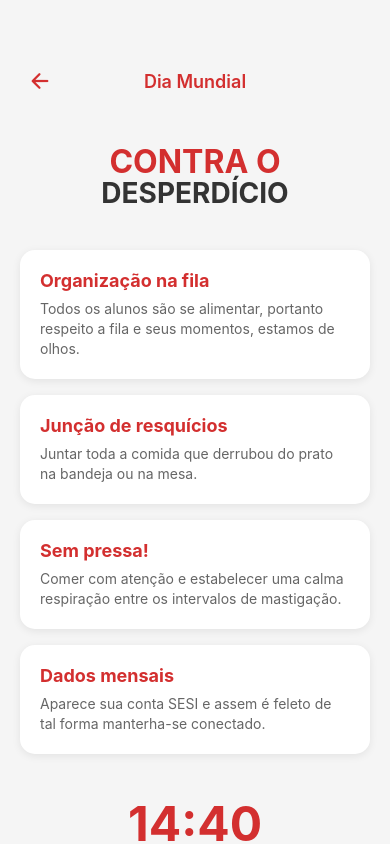
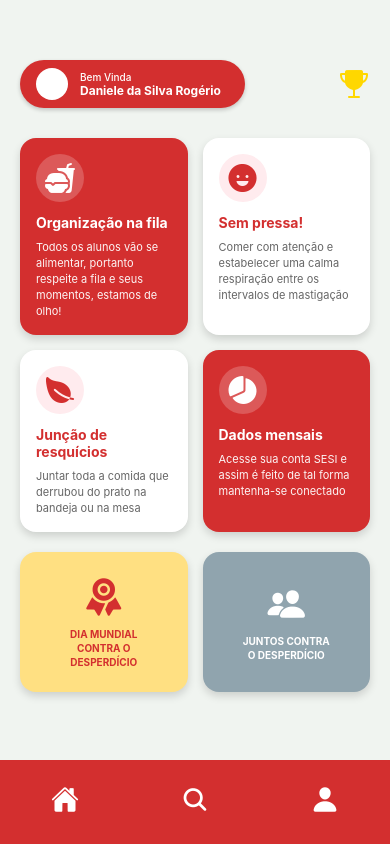
Before and after one commit to Vini-cods/sesi, a React Native app: screen /DiaMundialContraDesperdicio in a window 390 px wide. Built offline with nearby package versions, Linux system fonts and the light colour scheme.

Commit message:
Enhance DiaMundialContraDesperdicioScreen and TelaDesperdicioScreen: add dynamic card rendering and improve navigation handling

```diff
--- a/DiaMundialContraDesperdicioScreen.js
+++ b/DiaMundialContraDesperdicioScreen.js
@@ -4,183 +4,344 @@ import { Ionicons } from '@expo/vector-icons';
 
 const { width: screenWidth } = Dimensions.get('window');
 
-const DiaMundialContraDesperdicioScreen = ({ navigation }) => {
+const DiaMundialContraDesperdicioScreen = ({ navigation, route }) => {
+
+    const cardsDisponiveis = [
+        {
+            id: 1,
+            title: 'Organização na fila',
+            description: 'Todos os alunos vão se alimentar, portanto respeite a fila e seus momentos, estamos de olho!',
+            icon: 'fast-food',
+            color: 'red'
+        },
+        {
+            id: 2,
+            title: 'Sem pressa!',
+            description: 'Comer com atenção e estabelecer uma calma respiração entre os intervalos de mastigação',
+            icon: 'happy',
+            color: 'white'
+        },
+        {
+            id: 3,
+            title: 'Junção de resquícios',
+            description: 'Juntar toda a comida que derrubou do prato na bandeja ou na mesa',
+            icon: 'leaf',
+            color: 'white'
+        },
+        {
+            id: 4,
+            title: 'Dados mensais',
+            description: 'Acesse sua conta SESI e assim é feito de tal forma mantenha-se conectado',
+            icon: 'pie-chart',
+            color: 'red'
+        }
+    ];
+
+    const handleCardPress = (card) => {
+        // Navega de volta para TelaDesperdicio substituindo o card do Dia Mundial
+        navigation.navigate('TelaDesperdicio', {
+            cardDiaMundialSelecionado: card
+        });
+    };
+
     return (
         <View style={styles.container}>
-            <StatusBar barStyle="dark-content" backgroundColor="#F5F5F5" />
+            <StatusBar barStyle="dark-content" backgroundColor="#F0F4F0" translucent />
 
-            {/* Header */}
-            <View style={styles.header}>
-                <TouchableOpacity
-                    style={styles.backButton}
-                    onPress={() => navigation.goBack()}
+            <View style={styles.backgroundContainer}>
+                <ScrollView
+                    style={styles.scrollView}
+                    showsVerticalScrollIndicator={false}
+                    contentContainerStyle={styles.scrollContent}
                 >
-                    <Ionicons name="arrow-back" size={24} color="#D32F2F" />
-                </TouchableOpacity>
-                <Text style={styles.headerTitle}>Dia Mundial</Text>
-                <View style={styles.placeholder} />
-            </View>
-
-            <ScrollView
-                style={styles.content}
-                showsVerticalScrollIndicator={false}
-                contentContainerStyle={styles.scrollContent}
-            >
-                {/* Título Principal */}
-                <View style={styles.titleContainer}>
-                    <Text style={styles.mainTitle}>CONTRA O</Text>
-                    <Text style={styles.mainSubtitle}>DESPERDÍCIO</Text>
-                </View>
-
-                {/* Cards de Informações */}
-                <View style={styles.infoCards}>
-                    {/* Card Organização na fila */}
-                    <View style={styles.infoCard}>
-                        <Text style={styles.cardTitle}>Organização na fila</Text>
-                        <Text style={styles.cardText}>
-                            Todos os alunos são se alimentar, portanto respeito a fila e seus momentos, estamos de olhos.
-                        </Text>
+                    {/* Header com badge */}
+                    <View style={styles.header}>
+                        <View style={styles.badge}>
+                            <View style={styles.avatarCircle} />
+                            <View style={styles.badgeTextContainer}>
+                                <Text style={styles.badgeLabel}>Bem Vinda</Text>
+                                <Text style={styles.badgeName}>Daniele da Silva Rogério</Text>
+                            </View>
+                        </View>
+                        <View style={styles.headerIcons}>
+                            <Ionicons name="trophy" size={32} color="#FFD700" />
+                        </View>
                     </View>
 
-                    {/* Card Junção de resquícios */}
-                    <View style={styles.infoCard}>
-                        <Text style={styles.cardTitle}>Junção de resquícios</Text>
-                        <Text style={styles.cardText}>
-                            Juntar toda a comida que derrubou do prato na bandeja ou na mesa.
-                        </Text>
+                    {/* Grade de Cards 2x2 */}
+                    <View style={styles.cardsGrid}>
+                        {/* Linha 1 */}
+                        <View style={styles.cardRow}>
+                            <TouchableOpacity
+                                style={[styles.card, styles.cardRed]}
+                                onPress={() => handleCardPress(cardsDisponiveis[0])}
+                            >
+                                <View style={styles.cardIconContainer}>
+                                    <Ionicons name="fast-food" size={32} color="#FFF" />
+                                </View>
+                                <Text style={styles.cardTitle}>Organização na fila</Text>
+                                <Text style={styles.cardDescription}>
+                                    Todos os alunos vão se alimentar, portanto respeite a fila e seus momentos, estamos de olho!
+                                </Text>
+                            </TouchableOpacity>
+
+                            <TouchableOpacity
+                                style={[styles.card, styles.cardWhite]}
+                                onPress={() => handleCardPress(cardsDisponiveis[1])}
+                            >
+                                <View style={[styles.cardIconContainer, styles.cardIconRed]}>
+                                    <Ionicons name="happy" size={32} color="#D32F2F" />
+                                </View>
+                                <Text style={[styles.cardTitle, styles.cardTitleRed]}>Sem pressa!</Text>
+                                <Text style={styles.cardDescriptionDark}>
+                                    Comer com atenção e estabelecer uma calma respiração entre os intervalos de mastigação
+                                </Text>
+                            </TouchableOpacity>
+                        </View>
+
+                        {/* Linha 2 */}
+                        <View style={styles.cardRow}>
+                            <TouchableOpacity
+                                style={[styles.card, styles.cardWhite]}
+                                onPress={() => handleCardPress(cardsDisponiveis[2])}
+                            >
+                                <View style={[styles.cardIconContainer, styles.cardIconRed]}>
+                                    <Ionicons name="leaf" size={32} color="#D32F2F" />
+                                </View>
+                                <Text style={[styles.cardTitle, styles.cardTitleRed]}>Junção de resquícios</Text>
+                                <Text style={styles.cardDescriptionDark}>
+                                    Juntar toda a comida que derrubou do prato na bandeja ou na mesa
+                                </Text>
+                            </TouchableOpacity>
+
+                            <TouchableOpacity
+                                style={[styles.card, styles.cardRed]}
+                                onPress={() => handleCardPress(cardsDisponiveis[3])}
+                            >
+                                <View style={styles.cardIconContainer}>
+                                    <Ionicons name="pie-chart" size={32} color="#FFF" />
+                                </View>
+                                <Text style={styles.cardTitle}>Dados mensais</Text>
+                                <Text style={styles.cardDescription}>
+                                    Acesse sua conta SESI e assim é feito de tal forma mantenha-se conectado
+                                </Text>
+                            </TouchableOpacity>
+                        </View>
                     </View>
 
-                    {/* Card Sem pressa */}
-                    <View style={styles.infoCard}>
-                        <Text style={styles.cardTitle}>Sem pressa!</Text>
-                        <Text style={styles.cardText}>
-                            Comer com atenção e estabelecer uma calma respiração entre os intervalos de mastigação.
-                        </Text>
+                    {/* Imagens promocionais */}
+                    <View style={styles.promoSection}>
+                        <View style={[styles.promoCard, styles.promoCardYellow]}>
+                            <View style={styles.promoIconContainer}>
+                                <Ionicons name="ribbon" size={40} color="#D32F2F" />
+                            </View>
+                            <Text style={styles.promoText}>DIA MUNDIAL{'\n'}CONTRA O{'\n'}DESPERDÍCIO</Text>
+                        </View>
+                        <View style={[styles.promoCard, styles.promoCardGray]}>
+                            <View style={styles.promoIconContainer}>
+                                <Ionicons name="people" size={40} color="#FFF" />
+                            </View>
+                            <Text style={styles.promoTextWhite}>JUNTOS CONTRA{'\n'}O DESPERDÍCIO</Text>
+                        </View>
                     </View>
+                </ScrollView>
 
-                    {/* Card Dados mensais */}
-                    <View style={styles.infoCard}>
-                        <Text style={styles.cardTitle}>Dados mensais</Text>
-                        <Text style={styles.cardText}>
-                            Aparece sua conta SESI e assem é feleto de tal forma manterha-se conectado.
-                        </Text>
-                    </View>
+                {/* Bottom Navigation */}
+                <View style={styles.bottomNav}>
+                    <TouchableOpacity style={styles.navButton}>
+                        <Ionicons name="home" size={28} color="#FFF" />
+                    </TouchableOpacity>
+                    <TouchableOpacity style={styles.navButton}>
+                        <Ionicons name="search" size={28} color="#FFF" />
+                    </TouchableOpacity>
+                    <TouchableOpacity style={styles.navButton}>
+                        <Ionicons name="person" size={28} color="#FFF" />
+                    </TouchableOpacity>
                 </View>
-
-                {/* Horário */}
-                <View style={styles.timeContainer}>
-                    <Text style={styles.timeText}>14:40</Text>
-                </View>
-
-                {/* Rodapé */}
-                <View style={styles.footer}>
-                    <Text style={styles.footerText}>Sem Venda</Text>
-                    <Text style={styles.footerName}>Dancide da Silva Rogério</Text>
-                </View>
-            </ScrollView>
+            </View>
         </View>
     );
 };
 
+// Os styles permanecem os mesmos...
 const styles = StyleSheet.create({
     container: {
         flex: 1,
-        backgroundColor: '#F5F5F5',
+        backgroundColor: '#F0F4F0',
+    },
+    backgroundContainer: {
+        flex: 1,
+        width: '100%',
+        height: '100%',
+        backgroundColor: '#F0F4F0',
+    },
+    scrollView: {
+        flex: 1,
+    },
+    scrollContent: {
+        paddingTop: 60,
+        paddingHorizontal: 20,
+        paddingBottom: 100,
     },
     header: {
         flexDirection: 'row',
+        justifyContent: 'space-between',
         alignItems: 'center',
-        justifyContent: 'space-between',
-        paddingHorizontal: 20,
-        paddingTop: 60,
-        paddingBottom: 20,
-        backgroundColor: '#F5F5F5',
+        marginBottom: 30,
     },
-    backButton: {
-        padding: 8,
+    badge: {
+        flexDirection: 'row',
+        alignItems: 'center',
+        backgroundColor: '#D32F2F',
+        borderRadius: 25,
+        paddingVertical: 8,
+        paddingHorizontal: 16,
+        paddingRight: 24,
+        shadowColor: '#000',
+        shadowOffset: { width: 0, height: 2 },
+        shadowOpacity: 0.2,
+        shadowRadius: 4,
+        elevation: 4,
     },
-    headerTitle: {
-        fontSize: 18,
-        fontWeight: '600',
+    avatarCircle: {
+        width: 32,
+        height: 32,
+        borderRadius: 16,
+        backgroundColor: '#FFF',
+        marginRight: 12,
+    },
+    badgeTextContainer: {
+        justifyContent: 'center',
+    },
+    badgeLabel: {
+        fontSize: 10,
+        color: '#FFF',
+        fontWeight: '500',
+    },
+    badgeName: {
+        fontSize: 12,
+        color: '#FFF',
+        fontWeight: 'bold',
+    },
+    headerIcons: {
+        flexDirection: 'row',
+        gap: 10,
+    },
+    cardsGrid: {
+        marginBottom: 20,
+        gap: 15,
+    },
+    cardRow: {
+        flexDirection: 'row',
+        gap: 15,
+    },
+    card: {
+        flex: 1,
+        borderRadius: 16,
+        padding: 16,
+        minHeight: 160,
+        shadowColor: '#000',
+        shadowOffset: { width: 0, height: 4 },
+        shadowOpacity: 0.15,
+        shadowRadius: 8,
+        elevation: 5,
+    },
+    cardRed: {
+        backgroundColor: '#D32F2F',
+    },
+    cardWhite: {
+        backgroundColor: '#FFF',
+    },
+    cardIconContainer: {
+        width: 48,
+        height: 48,
+        borderRadius: 24,
+        backgroundColor: 'rgba(255, 255, 255, 0.2)',
+        justifyContent: 'center',
+        alignItems: 'center',
+        marginBottom: 12,
+    },
+    cardIconRed: {
+        backgroundColor: '#FFEBEE',
+    },
+    cardTitle: {
+        fontSize: 14,
+        fontWeight: 'bold',
+        color: '#FFF',
+        marginBottom: 8,
+    },
+    cardTitleRed: {
         color: '#D32F2F',
     },
-    placeholder: {
-        width: 40,
+    cardDescription: {
+        fontSize: 11,
+        color: '#FFF',
+        lineHeight: 16,
+        opacity: 0.95,
     },
-    content: {
+    cardDescriptionDark: {
+        fontSize: 11,
+        color: '#666',
+        lineHeight: 16,
+    },
+    promoSection: {
+        flexDirection: 'row',
+        gap: 15,
+        marginBottom: 20,
+    },
+    promoCard: {
         flex: 1,
+        height: 140,
+        borderRadius: 16,
+        overflow: 'hidden',
+        shadowColor: '#000',
+        shadowOffset: { width: 0, height: 4 },
+        shadowOpacity: 0.15,
+        shadowRadius: 8,
+        elevation: 5,
+        justifyContent: 'center',
+        alignItems: 'center',
+        padding: 16,
     },
-    scrollContent: {
-        paddingHorizontal: 20,
-        paddingBottom: 40,
+    promoCardYellow: {
+        backgroundColor: '#FFE082',
     },
-    titleContainer: {
-        alignItems: 'center',
-        marginBottom: 40,
-        marginTop: 20,
+    promoCardGray: {
+        backgroundColor: '#90A4AE',
     },
-    mainTitle: {
-        fontSize: 32,
+    promoIconContainer: {
+        marginBottom: 8,
+    },
+    promoText: {
+        fontSize: 10,
         fontWeight: 'bold',
         color: '#D32F2F',
         textAlign: 'center',
+        lineHeight: 14,
     },
-    mainSubtitle: {
-        fontSize: 28,
+    promoTextWhite: {
+        fontSize: 10,
         fontWeight: 'bold',
-        color: '#333',
+        color: '#FFF',
         textAlign: 'center',
-        marginTop: -5,
+        lineHeight: 14,
     },
-    infoCards: {
-        gap: 16,
-        marginBottom: 40,
+    bottomNav: {
+        position: 'absolute',
+        bottom: 0,
+        left: 0,
+        right: 0,
+        backgroundColor: '#D32F2F',
+        flexDirection: 'row',
+        justifyContent: 'space-around',
+        alignItems: 'center',
+        paddingVertical: 16,
+        paddingBottom: 20,
+        borderTopLeftRadius: 0,
+        borderTopRightRadius: 0,
     },
-    infoCard: {
-        backgroundColor: '#FFFFFF',
-        borderRadius: 15,
-        padding: 20,
-        shadowColor: '#000',
-        shadowOffset: { width: 0, height: 2 },
-        shadowOpacity: 0.08,
-        shadowRadius: 8,
-        elevation: 3,
-    },
-    cardTitle: {
-        fontSize: 18,
-        fontWeight: 'bold',
-        color: '#D32F2F',
-        marginBottom: 8,
-    },
-    cardText: {
-        fontSize: 14,
-        color: '#666',
-        lineHeight: 20,
-    },
-    timeContainer: {
-        alignItems: 'center',
-        marginBottom: 30,
-    },
-    timeText: {
-        fontSize: 48,
-        fontWeight: 'bold',
-        color: '#D32F2F',
-    },
-    footer: {
-        alignItems: 'center',
-        borderTopWidth: 1,
-        borderTopColor: '#E0E0E0',
-        paddingTop: 20,
-    },
-    footerText: {
-        fontSize: 16,
-        fontWeight: '600',
-        color: '#333',
-        marginBottom: 4,
-    },
-    footerName: {
-        fontSize: 14,
-        color: '#666',
+    navButton: {
+        padding: 8,
     },
 });
 
--- a/TelaDesperdicioScreen.js
+++ b/TelaDesperdicioScreen.js
@@ -8,12 +8,73 @@ const TelaDesperdicioScreen = ({ navigation, route }) => {
     // Estado para armazenar a figurinha selecionada
     const [figurinhaSelecionada, setFigurinhaSelecionada] = useState(require('./img/sol.png'));
 
-    // Atualiza a figurinha quando retorna da tela de seleção
+    // Estado para armazenar o card do Dia Mundial selecionado
+    const [cardDiaMundial, setCardDiaMundial] = useState(null);
+
+    // Atualiza os estados quando retorna das telas
     useEffect(() => {
         if (route.params?.figurinhaSelecionada) {
             setFigurinhaSelecionada(route.params.figurinhaSelecionada.source);
         }
-    }, [route.params?.figurinhaSelecionada]);
+
+        // Atualiza o card do Dia Mundial quando retorna da tela
+        if (route.params?.cardDiaMundialSelecionado) {
+            setCardDiaMundial(route.params.cardDiaMundialSelecionado);
+        }
+    }, [route.params?.figurinhaSelecionada, route.params?.cardDiaMundialSelecionado]);
+
+    // Renderiza o card do Dia Mundial - padrão ou selecionado
+    const renderCardDiaMundial = () => {
+        // Se há um card selecionado, renderiza ele
+        if (cardDiaMundial) {
+            return (
+                <TouchableOpacity
+                    style={[
+                        styles.cardContra,
+                        cardDiaMundial.color === 'red' ? styles.cardRedSelecionado : styles.cardWhiteSelecionado
+                    ]}
+                    onPress={() => navigation.navigate('DiaMundialContraDesperdicio')}
+                >
+                    <View style={[
+                        styles.cardIconContainerSelecionado,
+                        cardDiaMundial.color === 'white' && styles.cardIconRed
+                    ]}>
+                        <Ionicons
+                            name={cardDiaMundial.icon}
+                            size={32}
+                            color={cardDiaMundial.color === 'red' ? '#FFF' : '#D32F2F'}
+                        />
+                    </View>
+                    <Text style={[
+                        styles.cardTitleSelecionado,
+                        cardDiaMundial.color === 'white' && styles.cardTitleRed
+                    ]}>
+                        {cardDiaMundial.title}
+                    </Text>
+                    <Text style={
+                        cardDiaMundial.color === 'red' ? styles.cardDescription : styles.cardDescriptionDark
+                    }>
+                        {cardDiaMundial.description}
+                    </Text>
+                </TouchableOpacity>
+            );
+        }
+
+        // Se não há card selecionado, renderiza o card padrão
+        return (
+            <TouchableOpacity
+                style={styles.cardContra}
+                onPress={() => navigation.navigate('DiaMundialContraDesperdicio')}
+            >
+                <View style={styles.circleDecoration} />
+                <View style={styles.badge}>
+                    <Text style={styles.badgeText}>DIA MUNDIAL</Text>
+                    <Text style={styles.badgeTitle}>CONTRA O</Text>
+                    <Text style={styles.badgeSubtitle}>DESPERDÍCIO</Text>
+                </View>
+            </TouchableOpacity>
+        );
+    };
 
     return (
         <View style={styles.container}>
@@ -37,7 +98,7 @@ const TelaDesperdicioScreen = ({ navigation, route }) => {
             >
                 {/* Cards principais */}
                 <View style={styles.mainCards}>
-                    {/* Card Desperdício - AGORA É UM BOTÃO COM IMAGEM */}
+                    {/* Card Desperdício */}
                     <TouchableOpacity
                         style={styles.cardDesperdicio}
                         onPress={() => navigation.navigate('DesperdicioDetalhes')}
@@ -49,21 +110,11 @@ const TelaDesperdicioScreen = ({ navigation, route }) => {
                         />
                     </TouchableOpacity>
 
-                    {/* Card Contra Desperdício - AGORA É UM BOTÃO */}
-                    <TouchableOpacity
-                        style={styles.cardContra}
-                        onPress={() => navigation.navigate('DiaMundialContraDesperdicio')}
-                    >
-                        <View style={styles.circleDecoration} />
-                        <View style={styles.badge}>
-                            <Text style={styles.badgeText}>DIA MUNDIAL</Text>
-                            <Text style={styles.badgeTitle}>CONTRA O</Text>
-                            <Text style={styles.badgeSubtitle}>DESPERDÍCIO</Text>
-                        </View>
-                    </TouchableOpacity>
+                    {/* Card Contra Desperdício - Agora dinâmico */}
+                    {renderCardDiaMundial()}
                 </View>
 
-                {/* Gráfico de Decibéis - AGORA É UMA IMAGEM E UM BOTÃO QUE NAVEGA PARA DETALHES */}
+                {/* Gráfico de Decibéis */}
                 <View style={styles.section}>
                     <Text style={styles.sectionLabel}>Decibéis</Text>
                     <TouchableOpacity
@@ -78,12 +129,12 @@ const TelaDesperdicioScreen = ({ navigation, route }) => {
                     </TouchableOpacity>
                 </View>
 
-                {/* Espaçamento adicional para descer os elementos */}
+                {/* Espaçamento adicional */}
                 <View style={styles.spacing} />
 
                 {/* Cards inferiores */}
                 <View style={styles.bottomCards}>
-                    {/* Card Emoji - AGORA É UM BOTÃO QUE NAVEGA PARA TELA DO SOL */}
+                    {/* Card Emoji */}
                     <TouchableOpacity
                         style={styles.cardEmoji}
                         onPress={() => navigation.navigate('TelaSol')}
@@ -95,7 +146,7 @@ const TelaDesperdicioScreen = ({ navigation, route }) => {
                         />
                     </TouchableOpacity>
 
-                    {/* Card Imagem - AGORA É UM BOTÃO */}
+                    {/* Card Imagem */}
                     <TouchableOpacity
                         style={styles.cardImage}
                         onPress={() => navigation.navigate('Pesquisa')}
@@ -107,7 +158,6 @@ const TelaDesperdicioScreen = ({ navigation, route }) => {
                         />
                     </TouchableOpacity>
                 </View>
-
             </ScrollView>
 
             {/* Barra inferior de navegação */}
@@ -209,22 +259,7 @@ const styles = StyleSheet.create({
         width: '130%',
         height: '150%',
     },
-    cardTitle: {
-        fontSize: 18,
-        fontWeight: 'bold',
-        color: '#FFFFFF',
-        zIndex: 1,
-    },
-    barChartIcon: {
-        flexDirection: 'row',
-        alignItems: 'flex-end',
-        gap: 8,
-    },
-    miniBar: {
-        width: 16,
-        backgroundColor: 'rgba(255, 255, 255, 0.8)',
-        borderRadius: 4,
-    },
+    // Card Contra Desperdício - Padrão
     cardContra: {
         flex: 1,
         backgroundColor: '#FFFFFF',
@@ -266,6 +301,48 @@ const styles = StyleSheet.create({
         fontSize: 14,
         fontWeight: 'bold',
         color: '#333',
+        textAlign: 'center',
+    },
+    // Estilos para cards selecionados
+    cardRedSelecionado: {
+        backgroundColor: '#D32F2F',
+    },
+    cardWhiteSelecionado: {
+        backgroundColor: '#FFF',
+    },
+    cardIconContainerSelecionado: {
+        width: 48,
+        height: 48,
+        borderRadius: 24,
+        backgroundColor: 'rgba(255, 255, 255, 0.2)',
+        justifyContent: 'center',
+        alignItems: 'center',
+        marginBottom: 12,
+    },
+    cardIconRed: {
+        backgroundColor: '#FFEBEE',
+    },
+    cardTitleSelecionado: {
+        fontSize: 14,
+        fontWeight: 'bold',
+        color: '#FFF',
+        marginBottom: 8,
+        textAlign: 'center',
+    },
+    cardTitleRed: {
+        color: '#D32F2F',
+    },
+    cardDescription: {
+        fontSize: 11,
+        color: '#FFF',
+        lineHeight: 16,
+        opacity: 0.95,
+        textAlign: 'center',
+    },
+    cardDescriptionDark: {
+        fontSize: 11,
+        color: '#666',
+        lineHeight: 16,
         textAlign: 'center',
     },
     section: {
```
